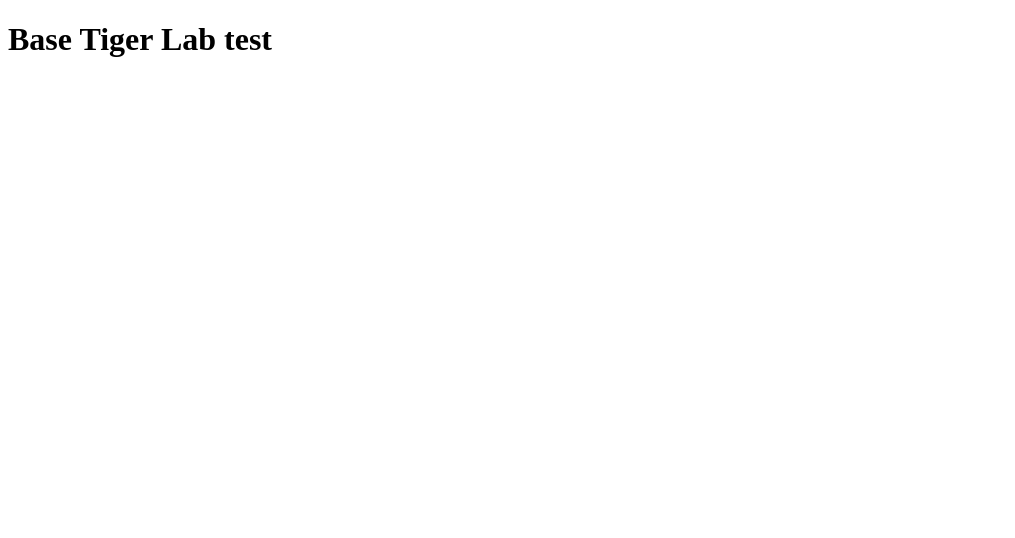
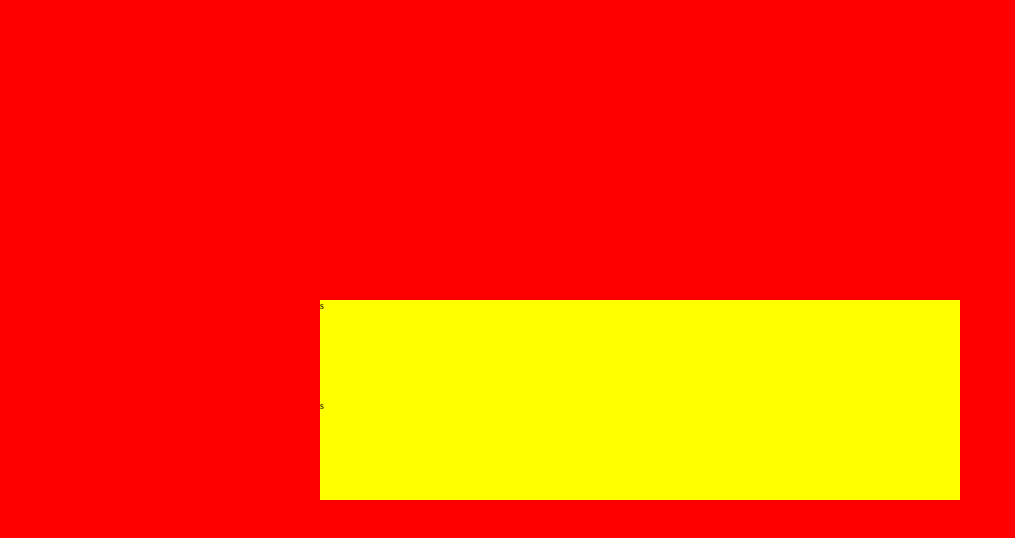
Before and after one commit to marawanthedev/Tiger-Lab, a React app: page / in a window 1280 px wide. Shown: the top 538 px of the page, without its empty margins (0-1015 px from the left). Built offline with nearby package versions, Linux system fonts and the light colour scheme.

Commit message:
enhanced base

```diff
--- /dev/null
+++ b/src/App.scss
@@ -0,0 +1,22 @@
+@import "./sass/main.scss";
+
+htmL {
+  width: 100vw;
+  min-height: 100vh;
+  max-height: auto;
+}
+.App {
+  width: 100%;
+  min-height: 100vh;
+  background-color: red;
+}
+
+body {
+  width: 100%;
+  height: auto;
+}
+.app-table {
+  width: 50%;
+  background-color: yellow;
+  height: 10rem;
+}
--- a/src/App.tsx
+++ b/src/App.tsx
@@ -1,9 +1,10 @@
-import "./styles.scss";
+import "./App.scss";
 
 export const App = () => {
   return (
-    <>
-      <h1> Base Tiger Lab test</h1>
-    </>
+    <div className="App flex flex-column justify-content-center align-items-center">
+      <div className="app-table">s</div>
+      <div className="app-table">s</div>
+    </div>
   );
 };
--- a/src/sass/main.scss
+++ b/src/sass/main.scss
@@ -0,0 +1,8 @@
+@import "./base/base";
+@import "./layout/flex.scss";
+@import "./base/margin.scss";
+@import "./base/image.scss";
+@import "./base/z-index.scss";
+@import "./base/fonts";
+@import "./base/colors";
+@import "./base/text";
```
Also changed, not shown: src/sass/base/_fonts.scss (+3 -8 lines), src/styles.scss (deleted).
